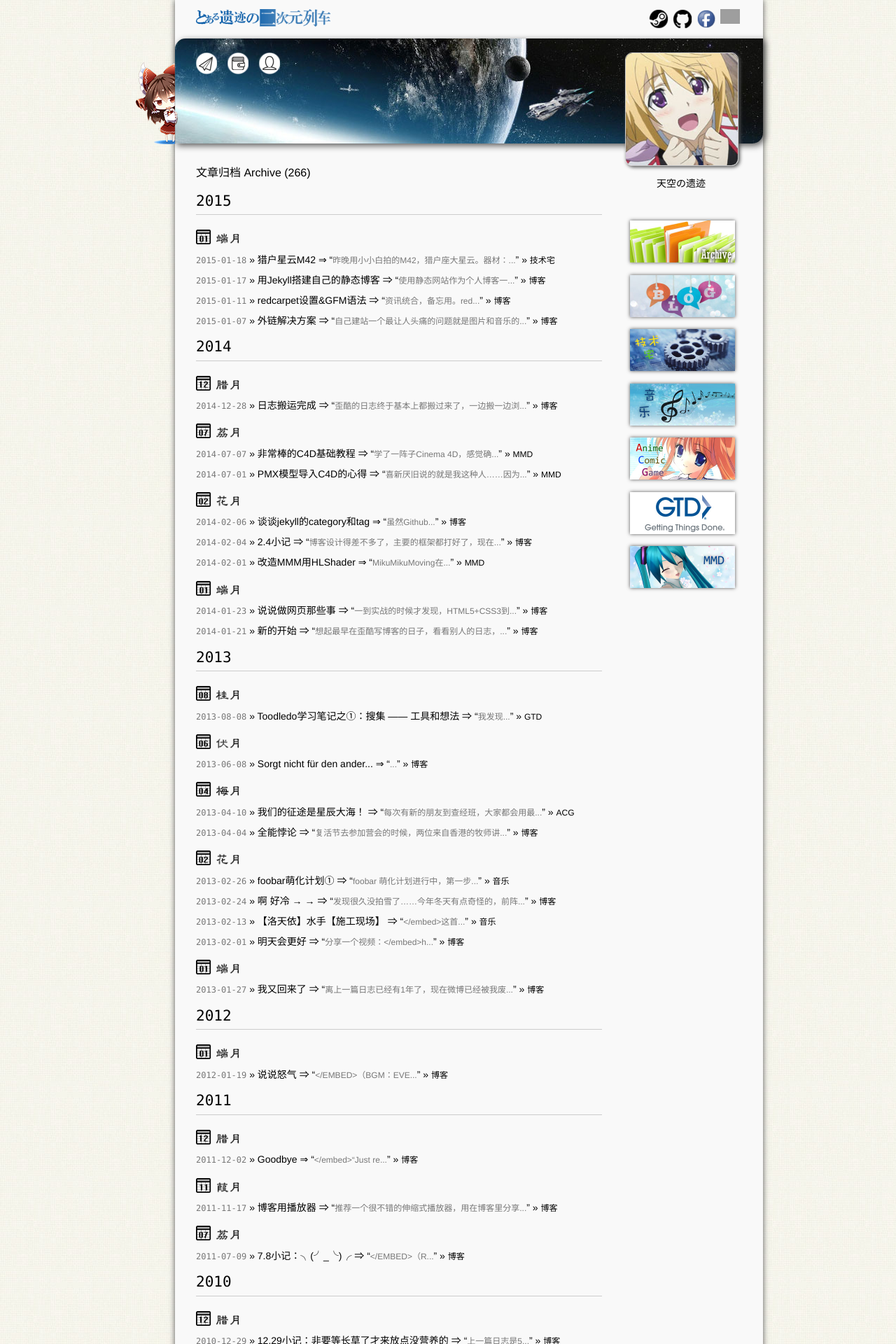
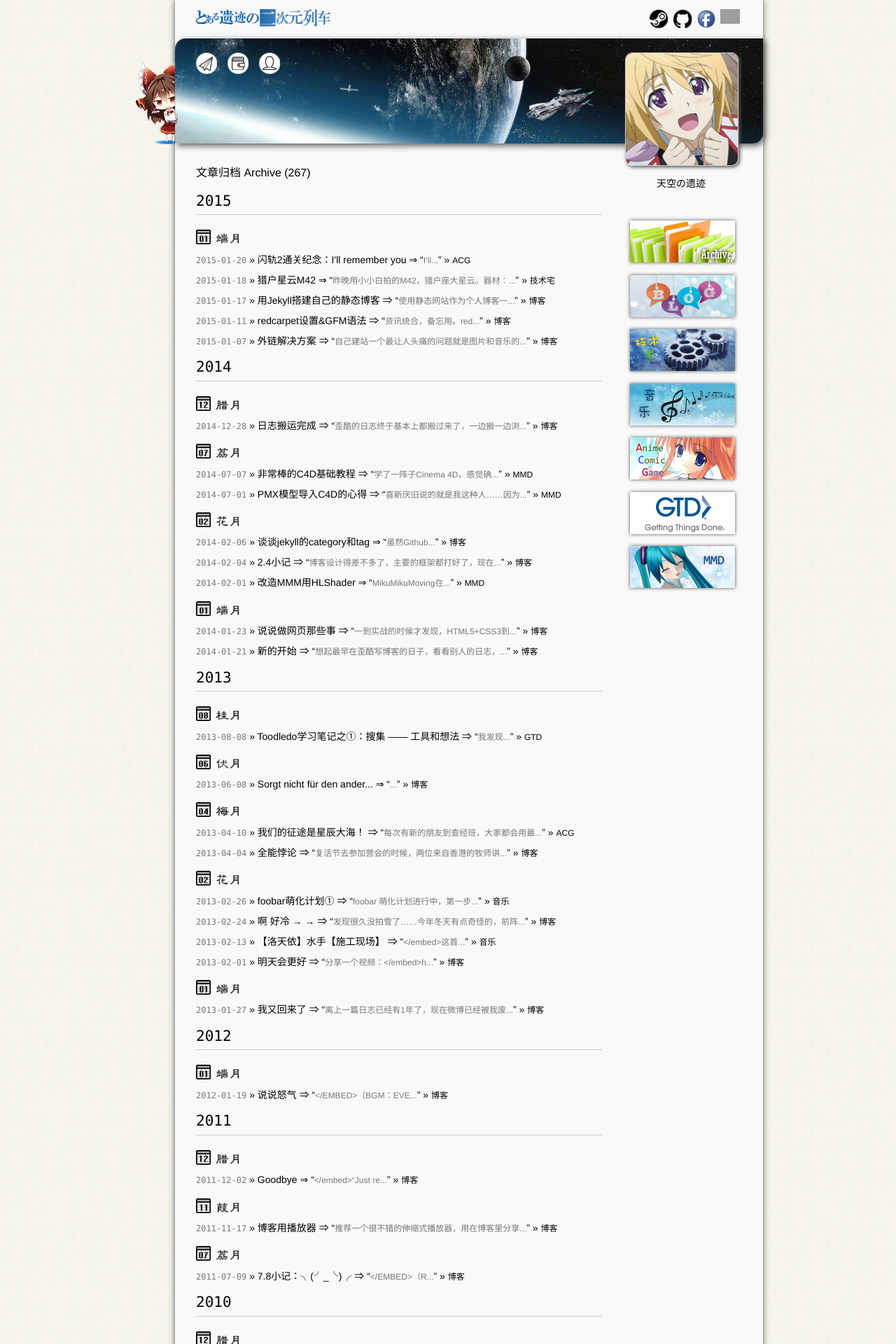
Before and after one commit to SoraNoIseki/soranoiseki.github.io, a Jekyll site: the page built from archive.html, in a window 1280 px wide. Shown: the top 1920 px of the page at 70% size. Built offline with Jekyll 4.4.1, drawn with Linux system fonts in a browser that asks for light colours; Markdown is read by kramdown in place of the engine named in the settings; some of the changed lines change nothing that is shown; grey boxes are pictures that could not be loaded.

Commit message:
新日志

```diff
--- /dev/null
+++ b/_posts/2015-01-20-post.md
@@ -0,0 +1,83 @@
+---
+layout: post
+title:  闪轨2通关纪念：I'll remember you
+date: 2015-01-20 +0100
+category: ACG
+tag: 游戏
+cover: http://i87.photobucket.com/albums/k126/SoraNoIseki/blog/2015/20150120_zps03b24b89.jpg
+---
+![](http://i87.photobucket.com/albums/k126/SoraNoIseki/blog/2015/20150120_zps03b24b89.jpg)
+
+**I'll remember you —— 佐坂めぐみ**
+
+<EMBED name="flashplayer" pluginspage="http://www.macromedia.com/go/getflashplayer" align="top" src="http://www.macloo.com/examples/audio_player/player.swf" width="290px" height="24px" type="application/x-shockwave-flash"  FLASHVARS="soundFile=http://SoraNoIseki.opendrive.com/files/NTBfNjE4MF96dUJRSw/20150120.mp3&autostart=no&loop=no" quality="high" menu="false" wmode="transparent"></EMBED>
+
+闪之轨迹II正篇终于打完了！
+
+轨迹系列的每一作，ED都会恰到好处地出现，给人莫名的震撼，继《星之所在》和《I swear..》之后，又一首ED神曲出现了！
+
+在闪轨1和2数百小时的流程之后，这首ED就像是给这由羁绊和悲伤所联结的历程画上了圆满的句号，留下一段久久无法平静的余音~~以及我想给编剧寄刀片的危险想法~~。
+
+**以下感想反白防剧透**
+
+#### 这首歌毫无疑问是黎恩跟克洛的专用曲。有人说，这首歌听着很悲，是因为克洛一生努力到头来都是一场空，也因为七班的人从头到尾都在被人利用。
+
+#### 但是我不这么想。羁绊，也许是这个游戏最重要的主题。七班的每一个人，都因为彼此的羁绊而改变；会长、妹妹、公主…等等的人都因为羁绊而在这次异变中彼此帮助和守护；克洛虽然从一开始就注定要背叛，但是不管是会长他们还是七班，他们最大的心愿一直都是要将克洛夺回，一起毕业，他和伙伴及七班的同学在学院里的羁绊确实是真真实实的，是任何结局都无法否定的。
+
+#### 作为复仇者，G和S都在了却最后心愿之后毅然选择了死亡，也许克洛也会跟他们一样，他最后的任务和心愿就是和七班和伙伴做一个了断。事实上，他不但做了了断，还成功协力阻止了异变，对他来说，也许是最好的结局了。一段没有成功的努力，还是永远不要知道为好……
+
+#### 一枚50米拉的硬币，开始了一段羁绊，然后这个利息，却太过于沉重了……
+
+#### “縱使我們再也無法相逢 I'll remember you” 每一个和克洛有深深羁绊的伙伴，一定都会记住这段回忆，记住这个不务正业、喜欢赌博、关键时刻却很可靠的伙伴和学长。
+
+#### PS：这不是世界的错，要怪就怪**八叶克妻流**！
+
+----------
+
+**中文歌词：**
+
+> I'll remember you —— 佐坂めぐみ
+>
+> 現在 是離別的時刻
+> 面對前方漫漫長路 讓我們許下一道"約定"
+> 縱使我們再也無法相逢
+> I'll remember you
+>
+> 在萊諾花開的時節相遇 一起數過夏夜的繁星
+> 當深秋的鞏音傳來 你我也逐漸靠近
+> 還沒掌握好彼此的距離 便開始傾吐理想與身世
+> 原本陌生的彼此 羈絆怎能如此牽連加深？
+> 不是透過話語 而是用感覺來確認彼此的愛
+> 互相共鳴的鼓動 如今將合而為一
+>
+> 現在 是離別的時刻
+> 揮手的你眼中的淚水 將深深烙印在我心中
+> 縱使我們再也無法相逢
+> I'll remember you
+>
+> 萊諾花是否都了然於胸 在相遇之後會發生什麼
+> 花瓣旋舞飛散 都是為了再度綻放的那一天
+> 不是透過話語 而是用感覺來確認彼此的信任
+> 互相共鳴的鼓動 如今將成為我的力量
+>
+> 現在 是離別的時刻
+> 你逐漸遠去的背影 將深深烙印在我心中
+> 縱使我們再也無法相逢
+> I'll remember you
+>
+> 總是回想起 初識時羞澀的笑容
+> 從那天起 便已聽見走向明日的鼓動
+>
+> 現在 是離別的時刻
+> 走上不同的道路 我們仍要筆直向前
+> 縱使我們再也無法相逢
+> I'll remember you
+>
+> 現在 是離別的時刻
+> 面對前方漫漫長路 讓我們許下一道"約定"
+> 縱使我們再也無法相逢
+> 我也不會忘記
+> 描繪出的軌跡 象徵著真正的你我
+> You'll remember too
+>
+> [歌词来源](http://forum.gamer.com.tw/C.php?bsn=00973&snA=14530)
--- a/assets/css/main.css
+++ b/assets/css/main.css
@@ -322,6 +322,7 @@ button {
 }
 .links li {
 	display:block;
+	box-shadow:#555 0 0 5px;
 }
 .links a:hover {
 }
@@ -598,15 +599,20 @@ button {
 	font-size:120%;
 	margin-top:1.5em;
 	text-shadow:#f3f3f3 1px 1px 0px;
-
 }
-.post_content h3, h4, h5, h6 {
+.post_content h3, h5, h6 {
 	font-size:100%;
 	margin:0;
 	margin:0.75em 0;
 	text-shadow:#f3f3f3 1px 1px 0px;
+}
+.post_content h4 { /*反白专用*/
+	font-size:100%;
+	font-weight:normal;
+	color:#f9f9f9;
+	margin: .6em 0;
+}
 
-}
 .post_content {
 	text-align:justify;
 	text-justify:inter-ideograph;
@@ -635,6 +641,9 @@ button {
 }
 .post_content td {
 	padding-right:1.5em;
+}
+.post_content embed {
+	margin:10px 0;
 }
 .post_links {
 	padding:10px 0px 10px 0px;
```
